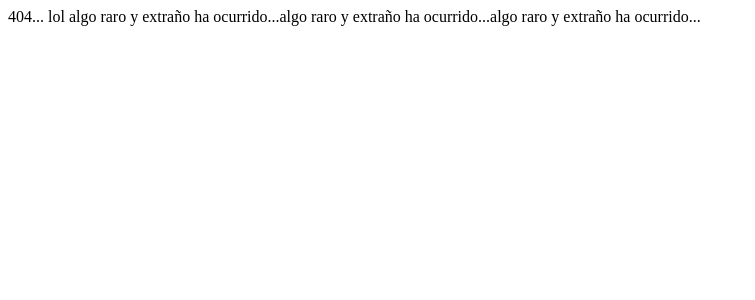
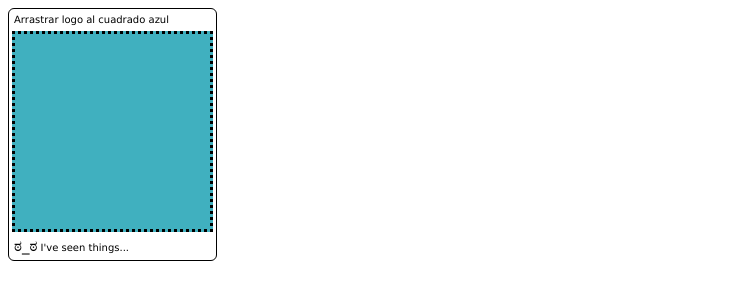
Before and after one commit to AdrianVerde/MirayVota, a PHP site: page /index.php?a=conversor in a window 1280 px wide. Shown: the top 300 px of the page, without its empty margins (0-755 px from the left). Run offline with PHP 8.4, Linux system fonts and the light colour scheme.

Commit message:
Conversor de logos
cambios varios
se puede acceder al conversor en "urlbase/conversor" he añadido las
licencias de los proyectos que utilizamos en el Readme, y he borrado
variables tontas que no servían para nada

```diff
--- a/contents.php
+++ b/contents.php
@@ -13,6 +13,10 @@ function content_promesas(){
 
 function content_about(){
 	require_once("contents/about.php");
+}
+
+function content_conversor(){
+	require_once("contents/conversor.php");
 }
 
 function content_typical(){
--- /dev/null
+++ b/contents/conversor.php
@@ -0,0 +1,7 @@
+<div id="box">
+		<div id="status">Arrastrar logo al cuadrado azul</div>
+		<div id="drop"></div>
+		<p><span style="font-size:15px;">ಠ_ಠ</span> I've seen things...</p>
+	</div>
+	<div id="lool"></div>
+	<div id="list"></div>
--- a/footers.php
+++ b/footers.php
@@ -133,4 +133,8 @@ echo <<< EOT
 	</script>
 EOT;
 }
+
+function footer_conversor(){
+
+}
 ?>
--- a/headers.php
+++ b/headers.php
@@ -74,4 +74,8 @@ EOT;
 function header_about(){
 header_partidos();
 }
+
+function header_conversor(){
+	require_once("headers/header_conversor.php");
+}
 ?>
--- /dev/null
+++ b/headers/header_conversor.php
@@ -0,0 +1,47 @@
+    <meta charset="utf-8">
+    <title>HTML5</title>
+	<style>
+	body {
+		font-family: Verdana;
+	}
+	#box {
+		background-color: #fff;
+		width: 207px;
+		border: 1px solid #000;
+		-webkit-border-radius: 6px;
+		-moz-border-radius: 6px;
+		border-radius: 6px;
+		padding-bottom: 0px;
+		float: left;
+	}
+	#box p {
+		font-size: 10px;
+		padding: 5px;
+		margin: 0px;
+	}
+	#drop {
+		margin-left:3px;
+		width: 195px;
+		height: 195px;
+		background-color: #40B0BF;
+		border: 3px dotted #000;
+	}
+	#status {
+		width: 200px;
+		height: 12px;
+		font-size: 10px;
+		color: #000;
+		padding: 5px;
+	}
+	#list {
+		width: 210px;
+		font-size: 10px;
+		float: left;
+		margin-left: 10px;
+	}
+	.addedIMG {
+		width: 100px;
+		height: 100px;
+	}
+	</style>
+	<script src="/js/html5uploader.js"></script>
--- a/index.php
+++ b/index.php
@@ -7,9 +7,6 @@ require_once('./contents.php');
 require_once('./footers.php');
 
 header('Content-Type: text/html; charset=UTF-8');
-
-
-$url = 'http://' . $_SERVER['SERVER_NAME'] . $_SERVER['REQUEST_URI'];
 
 $myv_host = URLBASE;
 
@@ -48,6 +45,10 @@ switch ($_GET['a']) {
 		//Admin
         echo "Admin Panel";
         break;
+	case "conversor":
+		//Conversor de imágenes
+        header_conversor();
+        break;
 	default:
        echo "404... lol";
 		}}else{
@@ -81,10 +82,6 @@ switch ($_GET['a']) {
 		//Herramienta de búsqueda
 		if(isset($_GET['b'])){echo "Query de búsqueda";}else{$_GET['b'] = null;};
         break;
-	case "details":
-		//Complete registration
-		reg_header();
-        break;
 	case "logout":
 		//Log Out
 		//Just if someday we plan to let users log in
@@ -93,15 +90,19 @@ switch ($_GET['a']) {
 		//Admin
         echo "Admin Panel";
         break;
+	case "conversor":
+		//Conversor de imágenes
+        nav_conversor();
+		break;
 	default:
-       echo "algo raro y extraño ha ocurrido...";
+       echo "algo raro y extraño ha ocurrido en el selector de nav...";
 		}}else{
 		nav_index();}
 		}
 
 //El contenido se muestra con la función content() que llama contenidos ubicados en "contents.php"
 function content(){
-global $critical_error, $critical_error_alert;
+global $banana;
 if(isset($_GET['a'])){
 switch ($_GET['a']) {
     case "partidos":
@@ -128,10 +129,6 @@ switch ($_GET['a']) {
 		//Herramienta de búsqueda
 		if(isset($_GET['b'])){echo "Query de búsqueda";}else{$_GET['b'] = null;};
         break;
-	case "details":
-		//Complete registration
-		details_content();
-        break;
 	case "logout":
 		//Log Out
 		//Just if someday we plan to let users log in
@@ -140,15 +137,19 @@ switch ($_GET['a']) {
 		//Admin
         echo "Admin Panel";
         break;
+	case "conversor":
+		//Conversor de imágenes
+        content_conversor();
+		break;
 	default:
-       echo "algo raro y extraño ha ocurrido...";
+       echo "algo raro y extraño ha ocurrido en el selector de content...";
 		}}else{
 		content_index();
 		}
 }
 
 function footer(){
-global $critical_error, $critical_error_alert;
+global $adrian_is_sexy;
 if(isset($_GET['a'])){
 switch ($_GET['a']) {
     case "partidos":
@@ -175,10 +176,6 @@ switch ($_GET['a']) {
 		//Herramienta de búsqueda
 		if(isset($_GET['b'])){echo "Query de búsqueda";}else{$_GET['b'] = null;};
         break;
-	case "details":
-		//Complete registration
-		details_content();
-        break;
 	case "logout":
 		//Log Out
 		//Just if someday we plan to let users log in
@@ -187,12 +184,29 @@ switch ($_GET['a']) {
 		//Admin
         echo "Admin Panel";
         break;
+	case "conversor":
+		//Conversor de imágenes
+        footer_conversor();
+		break;
 	default:
-       echo "algo raro y extraño ha ocurrido...";
+       echo "algo raro y extraño ha ocurrido en el selector de footer...";
 		}}else{
 		footer_index();
 		}
 }
+function just_in_case(){
+if(isset($_GET['a'])){
+switch ($_GET['a']) {
+	case "conversor":
+		//Conversor de imágenes
+        echo "<body onload=\"new uploader('drop', 'status', '/uploader.php', 'list');\">";
+	default:
+       echo "<body>";
+		}}else{
+		echo "<body>";
+		}
+}
+
 ?>
 <!DOCTYPE html>
 <html class="no-js">
@@ -200,8 +214,7 @@ switch ($_GET['a']) {
     <head>
 	<?php get_header();?>
     </head>
-    <body>
-
+	<?php just_in_case(); //<-- I hate this function! ?>
 
 <?php nav(); ?>
 <?php content(); ?>
--- /dev/null
+++ b/js/html5uploader.js
@@ -0,0 +1,171 @@
+/*
+*	Upload files to the server using HTML 5 Drag and drop the folders on your local computer
+*
+*	Tested on:
+*	Mozilla Firefox 3.6.12
+*	Google Chrome 7.0.517.41
+*	Safari 5.0.2
+*	Safari na iPad
+*	WebKit r70732
+*
+*	The current version does not work on:
+*	Opera 10.63
+*	Opera 11 alpha
+*	IE 6+
+*/
+
+function uploader(place, status, targetPHP, show) {
+
+	// Upload image files
+	upload = function(file) {
+
+		// Firefox 3.6, Chrome 6, WebKit
+		if(window.FileReader) {
+
+			// Once the process of reading file
+			this.loadEnd = function() {
+				bin = reader.result;
+				xhr = new XMLHttpRequest();
+				xhr.open('POST', targetPHP+'?up=true', true);
+				var boundary = 'xxxxxxxxx';
+	 			var body = '--' + boundary + "\r\n";
+				body += "Content-Disposition: form-data; name='upload'; filename='" + file.name + "'\r\n";
+				body += "Content-Type: application/octet-stream\r\n\r\n";
+				body += bin + "\r\n";
+				body += '--' + boundary + '--';
+				xhr.setRequestHeader('content-type', 'multipart/form-data; boundary=' + boundary);
+				// Firefox 3.6 provides a feature sendAsBinary ()
+				if(xhr.sendAsBinary != null) {
+					xhr.sendAsBinary(body);
+				// Chrome 7 sends data but you must use the base64_decode on the PHP side
+				} else {
+					xhr.open('POST', targetPHP+'?up=true&base64=true', true);
+					xhr.setRequestHeader('UP-FILENAME', file.name);
+					xhr.setRequestHeader('UP-SIZE', file.size);
+					xhr.setRequestHeader('UP-TYPE', file.type);
+					xhr.send(window.btoa(bin));
+				}
+				if (show) {
+					var newFile  = document.createElement('div');
+					newFile.innerHTML = 'Subido : '+file.name+' tamaño '+file.size+' Bytes';
+					document.getElementById(show).appendChild(newFile);
+				}
+				if (status) {
+					document.getElementById(status).innerHTML = 'Subido : 100%';
+				}
+			}
+
+			// Loading errors
+			this.loadError = function(event) {
+				switch(event.target.error.code) {
+					case event.target.error.NOT_FOUND_ERR:
+						document.getElementById(status).innerHTML = 'Archivo no encontrado!';
+					break;
+					case event.target.error.NOT_READABLE_ERR:
+						document.getElementById(status).innerHTML = 'Archivo no legible!';
+					break;
+					case event.target.error.ABORT_ERR:
+					break;
+					default:
+						document.getElementById(status).innerHTML = 'Error de lectura.';
+				}
+			}
+
+			// Reading Progress
+			this.loadProgress = function(event) {
+				if (event.lengthComputable) {
+					var percentage = Math.round((event.loaded * 100) / event.total);
+					document.getElementById(status).innerHTML = 'Cargado : '+percentage+'%';
+				}
+			}
+
+			// Preview images
+			this.previewNow = function(event) {
+				document.getElementById("lool").innerHTML = "woop woop";
+
+				bin = preview.result;
+				var img = document.createElement("img");
+				img.className = 'addedIMG';
+			    img.file = file;
+			    /* img.src = bin; */
+				img.src = "/img/uploads/"+file.name;
+				document.getElementById(show).appendChild(img);
+			}
+
+		reader = new FileReader();
+		// Firefox 3.6, WebKit
+		if(reader.addEventListener) {
+			reader.addEventListener('loadend', this.loadEnd, false);
+			if (status != null)
+			{
+				reader.addEventListener('error', this.loadError, false);
+				reader.addEventListener('progress', this.loadProgress, false);
+			}
+
+		// Chrome 7
+		} else {
+			reader.onloadend = this.loadEnd;
+			if (status != null)
+			{
+				reader.onerror = this.loadError;
+				reader.onprogress = this.loadProgress;
+			}
+		}
+		var preview = new FileReader();
+		// Firefox 3.6, WebKit
+		if(preview.addEventListener) {
+			preview.addEventListener('loadend', this.previewNow, false);
+		// Chrome 7
+		} else {
+			preview.onloadend = this.previewNow;
+		}
+
+		// The function that starts reading the file as a binary string
+     	reader.readAsBinaryString(file);
+
+    	// Preview uploaded files
+    	if (show) {
+	     	preview.readAsDataURL(file);
+	 	}
+
+  		// Safari 5 does not support FileReader
+		} else {
+			xhr = new XMLHttpRequest();
+			xhr.open('POST', targetPHP+'?up=true', true);
+			xhr.setRequestHeader('UP-FILENAME', file.name);
+			xhr.setRequestHeader('UP-SIZE', file.size);
+			xhr.setRequestHeader('UP-TYPE', file.type);
+			xhr.send(file);
+
+			if (status) {
+				document.getElementById(status).innerHTML = 'Cargado : 100%';
+			}
+			if (show) {
+				var newFile  = document.createElement('div');
+				newFile.innerHTML = 'Cargado : '+file.name+' tamaño '+file.size+' Bytes';
+				document.getElementById(show).appendChild(newFile);
+			}
+		}
+	}
+
+	// Function drop file
+	this.drop = function(event) {
+		event.preventDefault();
+	 	var dt = event.dataTransfer;
+	 	var files = dt.files;
+	 	for (var i = 0; i<files.length; i++) {
+			var file = files[i];
+			upload(file);
+	 	}
+	}
+
+	// The inclusion of the event listeners (DragOver and drop)
+
+	this.uploadPlace =  document.getElementById(place);
+	this.uploadPlace.addEventListener("dragover", function(event) {
+		event.stopPropagation();
+		event.preventDefault();
+	}, true);
+	this.uploadPlace.addEventListener("drop", this.drop, false);
+
+}
--- a/navs.php
+++ b/navs.php
@@ -8,12 +8,7 @@ echo <<< EOT
 EOT;
 }
 function nav_partidos(){
-global $myv_host;
-echo <<< EOT
-				<center>
-                <a class="myvlogo" href="{$myv_host}">Mira & Vota</a>
-				</center>
-EOT;
+nav_index();
 }
 function nav_promesas(){
 global $myv_host;
@@ -53,11 +48,9 @@ echo <<< EOT
 EOT;
 }
 function nav_about(){
-global $myv_host;
-echo <<< EOT
-				<center>
-                    <a class="myvlogo" href="{$myv_host}">Mira & Vota</a>
-				</center>
-EOT;
+nav_index();
+}
+function nav_conversor(){
+//Potato
 }
 ?>
```
Also changed, not shown: uploader.php (added, +42 -0 lines), README.md.
